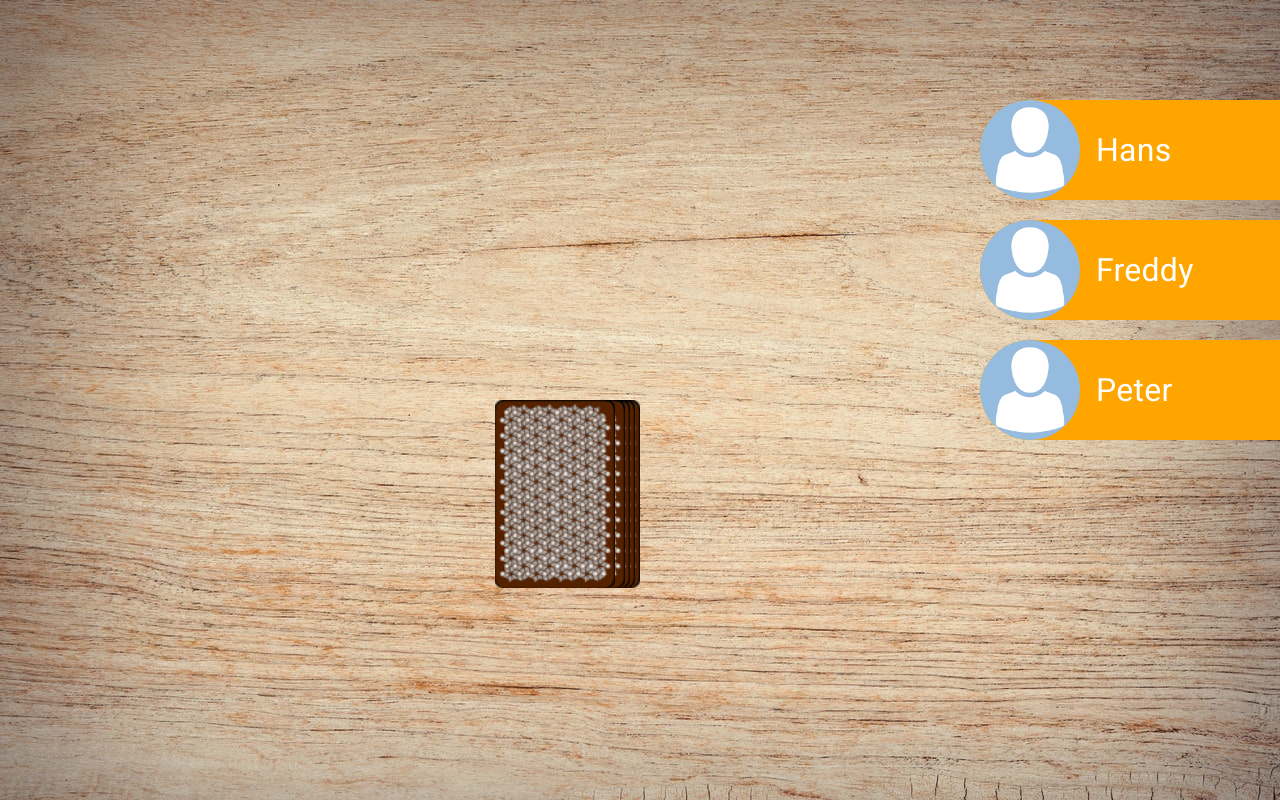
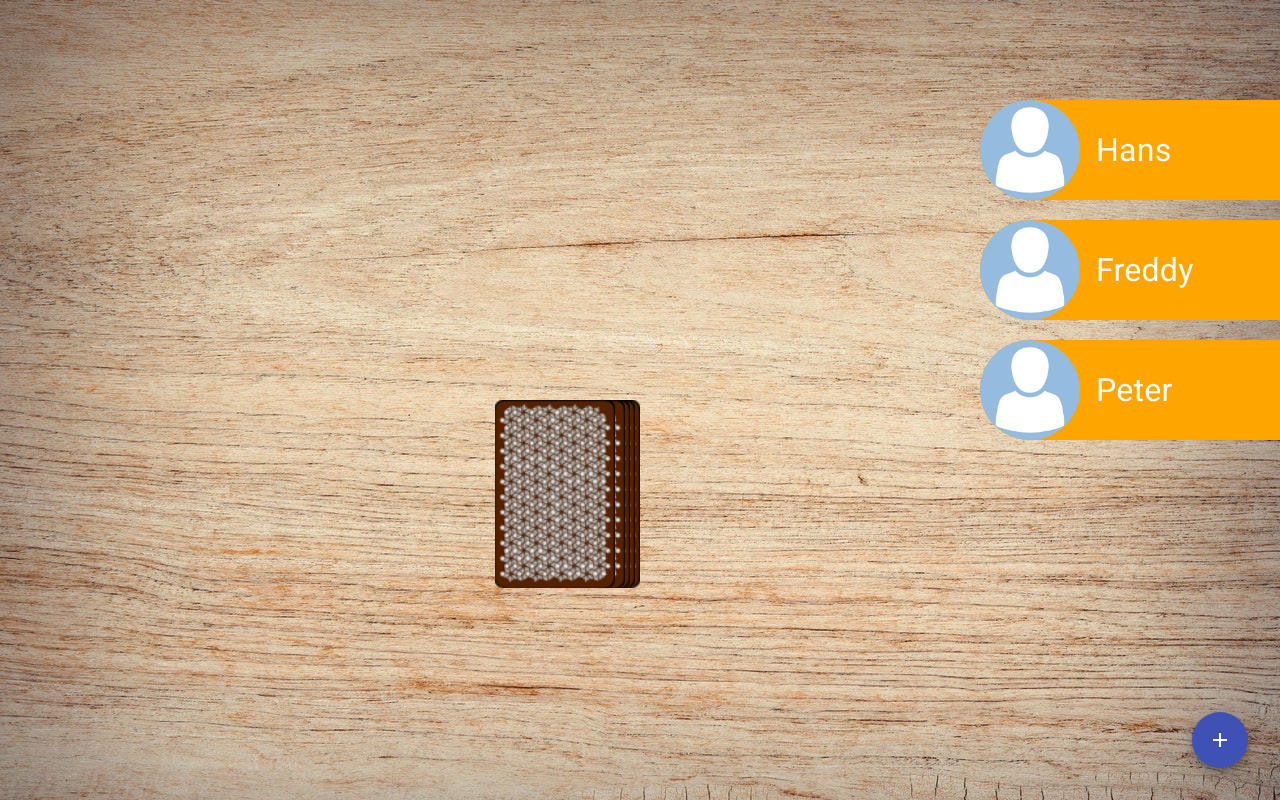
Before and after one commit to MaikroX/ringoffire, an Angular app: page /game in a window 1280 px wide. Built offline with nearby package versions, Linux system fonts and the light colour scheme.

Commit message:
add an add button and mat formfield to add a player

```diff
--- /dev/null
+++ b/src/app/dialog-add-player/dialog-add-player.component.html
@@ -0,0 +1,13 @@
+<h1 mat-dialog-title>Add new player</h1>
+
+<div mat-dialog-content>
+  <p>Please enter the name of the player</p>
+  <mat-form-field>
+    <mat-label>Name</mat-label>
+    <input matInput [(ngModel)]="name" />
+  </mat-form-field>
+</div>
+<div mat-dialog-actions>
+  <button mat-button (click)="onNoClick()">No Thanks</button>
+  <button mat-button [mat-dialog-close]="" cdkFocusInitial>Ok</button>
+</div>
--- /dev/null
+++ b/src/app/dialog-add-player/dialog-add-player.component.ts
@@ -0,0 +1,11 @@
+import { Component } from '@angular/core';
+
+@Component({
+  selector: 'app-dialog-add-player',
+  templateUrl: './dialog-add-player.component.html',
+  styleUrls: ['./dialog-add-player.component.scss'],
+})
+export class DialogAddPlayerComponent {
+  name: string = '';
+  onNoClick() {}
+}
--- a/src/app/game/game.component.html
+++ b/src/app/game/game.component.html
@@ -41,3 +41,7 @@
     />
   </div>
 </div>
+
+<button mat-fab color="primary" class="btn-add" (click)="openDialog()">
+  <mat-icon>add</mat-icon>
+</button>
--- a/src/app/game/game.component.scss
+++ b/src/app/game/game.component.scss
@@ -45,3 +45,9 @@
   position: absolute;
   right: 0;
 }
+
+.btn-add {
+  position: absolute;
+  right: 32px;
+  bottom: 32px;
+}
--- a/src/app/game/game.component.ts
+++ b/src/app/game/game.component.ts
@@ -1,6 +1,8 @@
 import { Component, OnInit } from '@angular/core';
 import { timeout } from 'rxjs';
 import { Game } from 'src/models/game';
+import { MatDialog } from '@angular/material/dialog';
+import { DialogAddPlayerComponent } from '../dialog-add-player/dialog-add-player.component';
 
 @Component({
   selector: 'app-game',
@@ -12,7 +14,7 @@
   currentCard: string = '';
   game: Game = new Game();
 
-  constructor() {}
+  constructor(public dialog: MatDialog) {}
 
   ngOnInit(): void {
     this.newGame();
@@ -41,4 +43,12 @@
       }
     }
   }
+
+  openDialog(): void {
+    const dialogRef = this.dialog.open(DialogAddPlayerComponent);
+
+    dialogRef.afterClosed().subscribe((result) => {
+      console.log('The dialog was closed');
+    });
+  }
 }
```
Also changed, not shown: src/app/app.module.ts (+18 -4 lines), src/app/dialog-add-player/dialog-add-player.component.scss (added), 1 other file (tests, documents, lock files or other folders).
